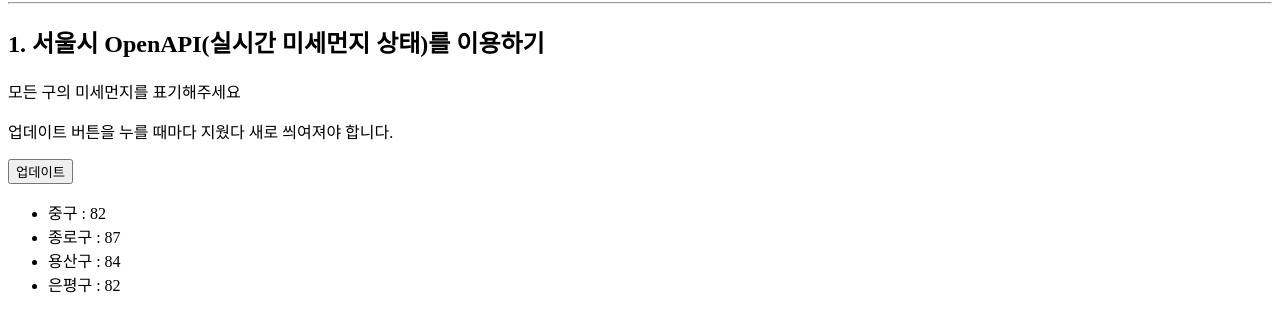
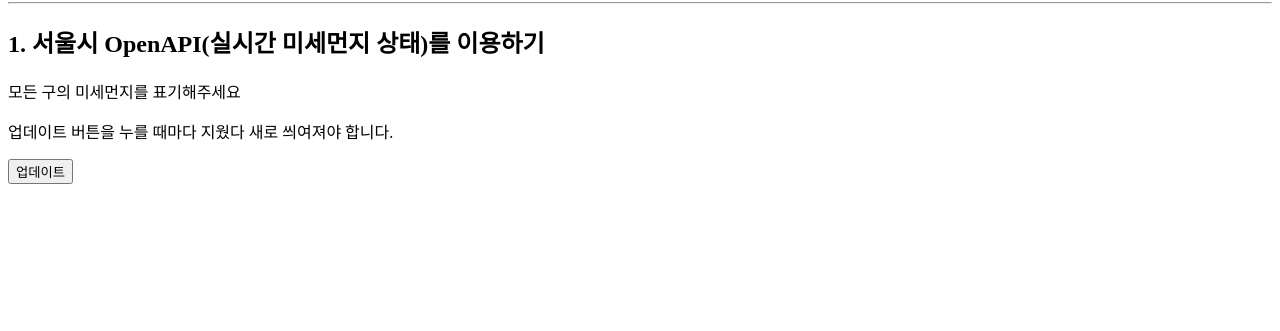
Before and after one commit to hyejiyou/Sparta, a plain HTML site: page memo/mise.html in a window 1280 px wide. Shown: the part 87-418 px from the top of the page. Drawn offline with nearby package versions, Linux system fonts and the light colour scheme.

Commit message:
Update mise.html

```diff
--- a/memo/mise.html
+++ b/memo/mise.html
@@ -59,10 +59,7 @@
         <p>업데이트 버튼을 누를 때마다 지웠다 새로 씌여져야 합니다.</p>
         <button onclick="q1()">업데이트</button>
         <ul id="names-q1">
-            <li>중구 : 82</li>
-            <li>종로구 : 87</li>
-            <li>용산구 : 84</li>
-            <li>은평구 : 82</li>
+
         </ul>
     </div>
 </body>
```
